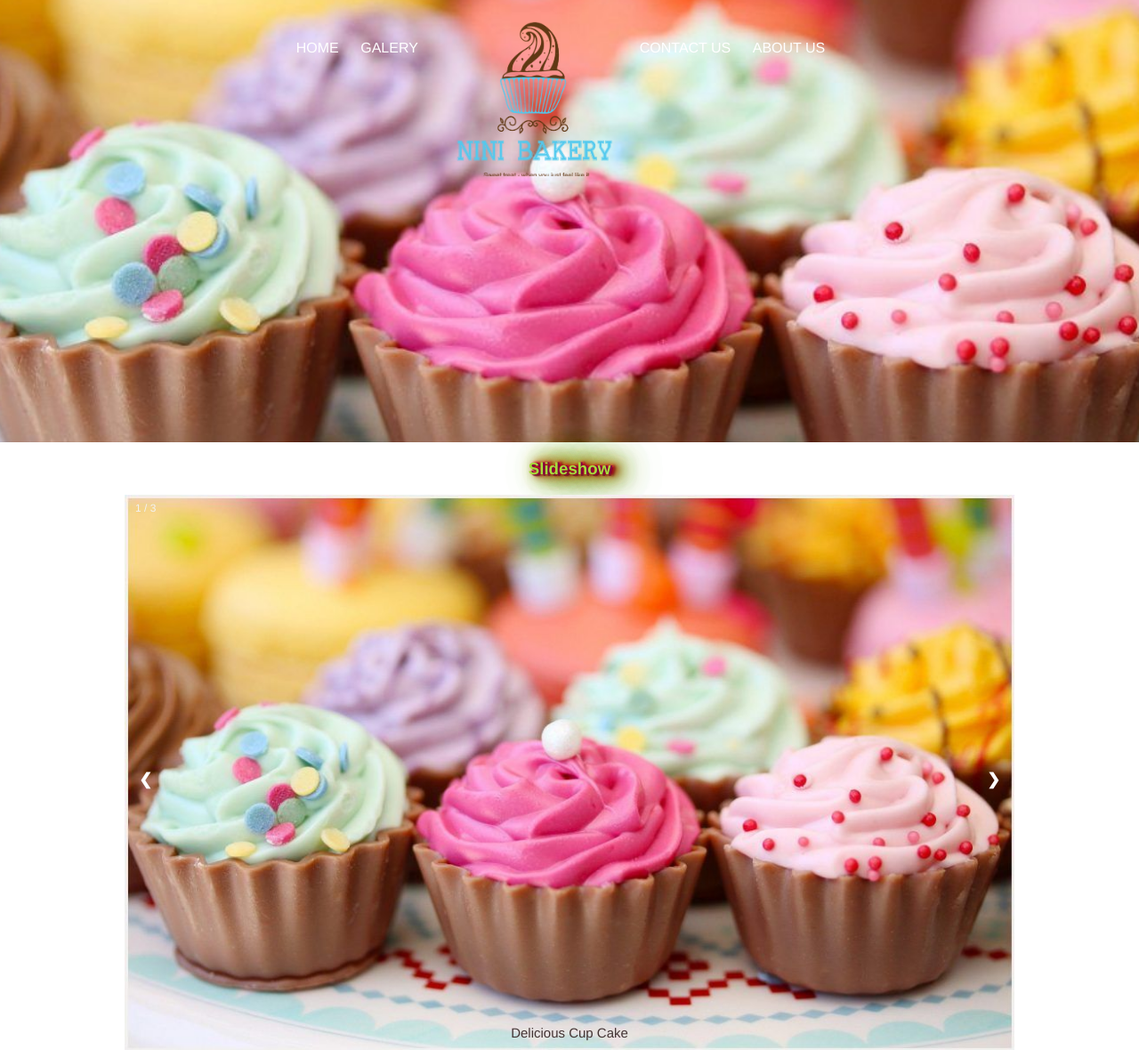
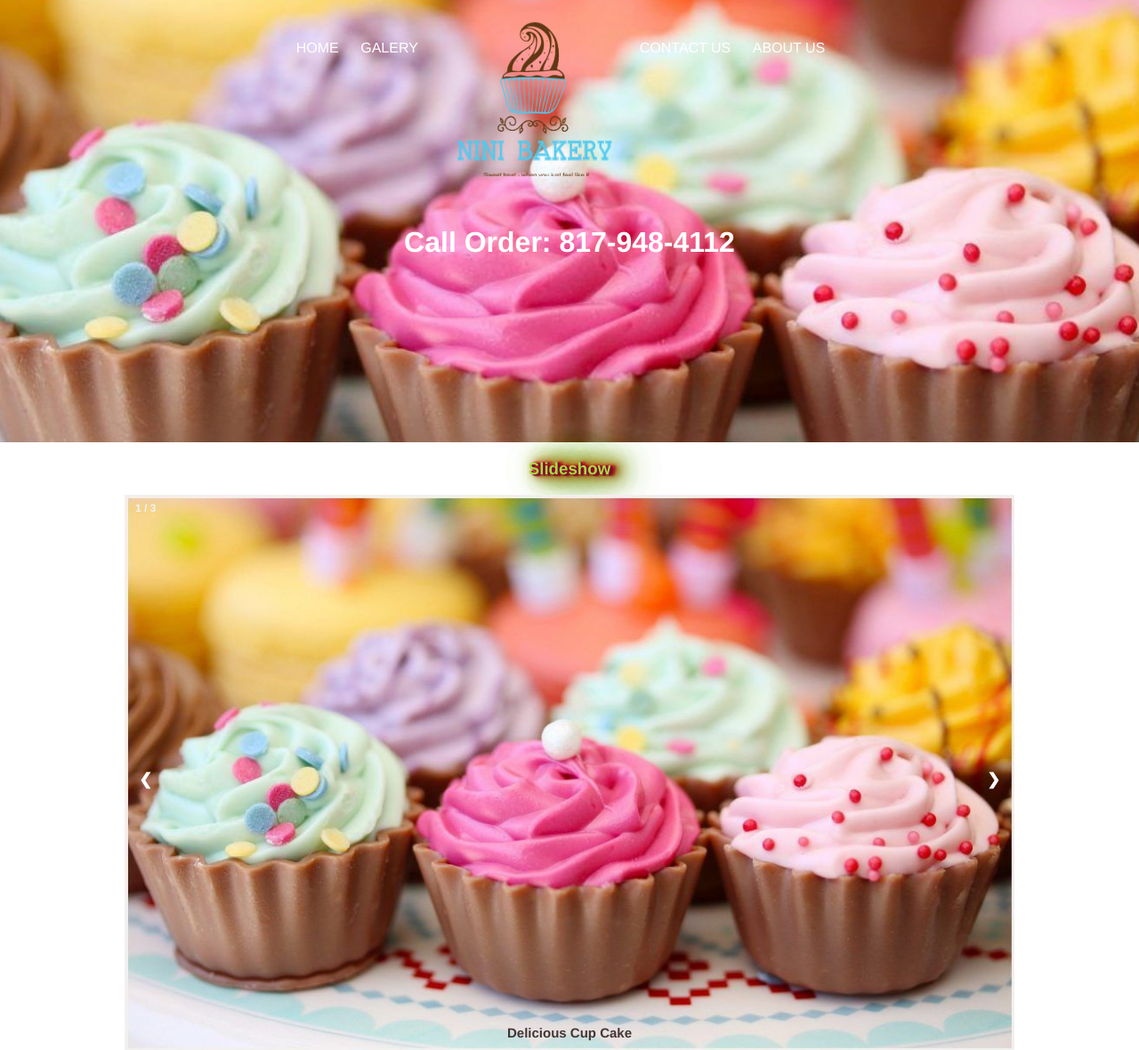
Before and after one commit to TNTJ/nini, a plain HTML site: page galery.html in a window 1280 px wide. Shown: the part 3-1183 px from the top of the page at 89% size. Drawn offline with Linux system fonts and the light colour scheme.

Commit message:
Update galery.html

```diff
--- a/galery.html
+++ b/galery.html
@@ -1,3 +1,4 @@
+
 <!DOCTYPE html>
 <html>
   <head>
@@ -16,10 +17,13 @@
         <li class="desktop"><a href="aboutus.html">About Us</a></li>
       </ul>
     </nav>
+  <div style="text-align: center">
+<h1><strong> Call Order: 817-948-4112<strong></h1>
+  </div>
   </header>
   <body>
-          <p>
-<div class="slideshow"><p>
+ <p>
+<div class="slideshow"></p>
               <div class="text1"><h3>Slideshow</h3></div>
   <div class="slideshow-container">
 
```
